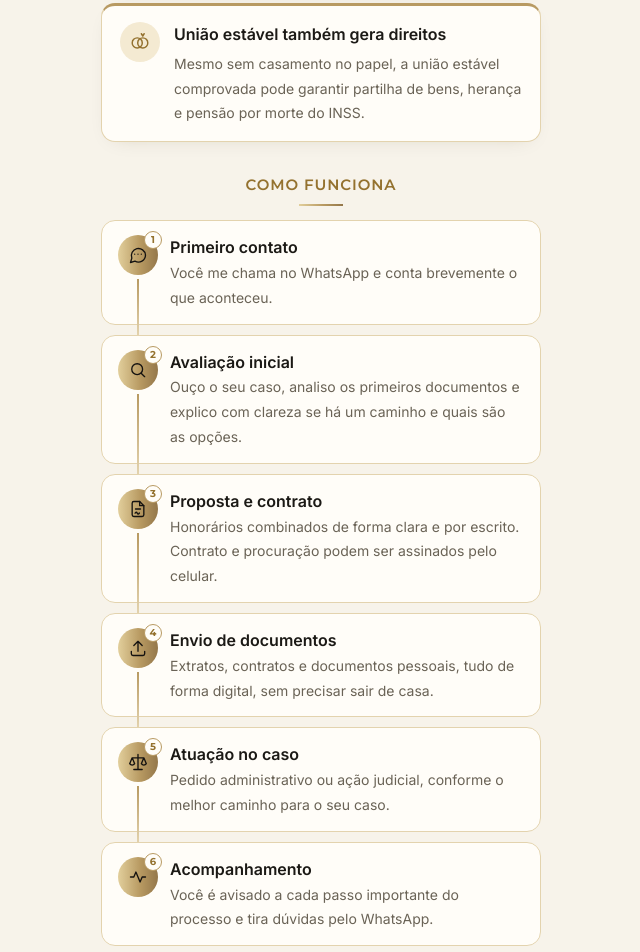
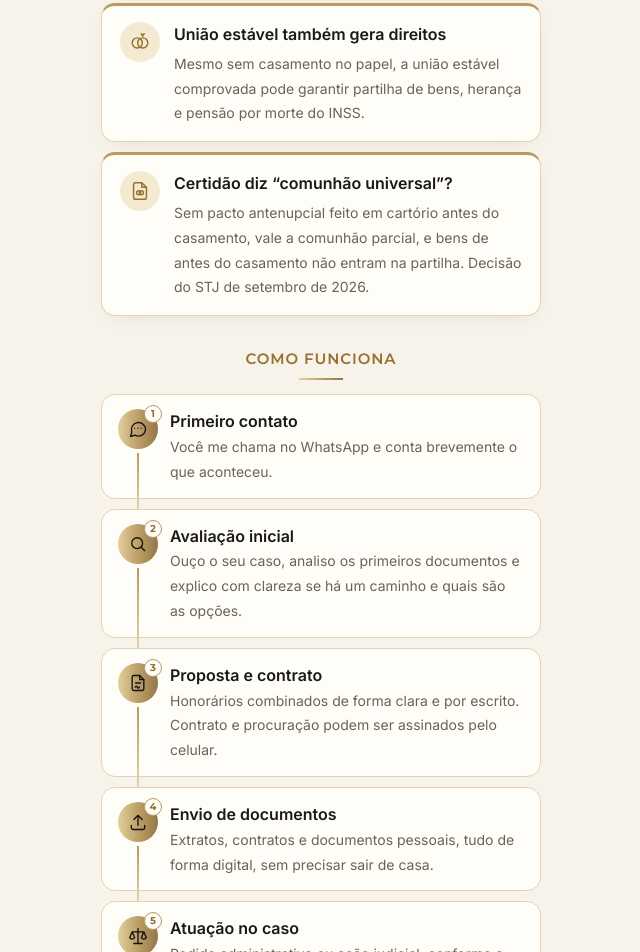
Before and after one commit to thiagobarretoconsultoriaadv-droid/pagina-thiago-barreto, a plain HTML site: page index.html in a window 1280 px wide. Shown: the part 4945-5897 px from the top of the page, without its empty margins (319-959 px from the left). Drawn offline with nearby package versions, Linux system fonts and the light colour scheme.

Commit message:
Cartão: comunhão universal sem pacto antenupcial (STJ)
Co-Authored-By: Claude Opus 5.5 <noreply@anthropic.com>
Claude-Session: https://claude.ai/code/session_011iCcgfyM5SnFDP5Poi8jR6

```diff
--- a/index.html
+++ b/index.html
@@ -328,6 +328,7 @@ footer{margin-top:34px;font-size:12px;color:var(--soft);line-height:1.6}
     <div class="rights">
       <div class="ir"><svg class="ic" viewBox="0 0 24 24" fill="none" stroke="currentColor" stroke-width="1.6" stroke-linecap="round" stroke-linejoin="round" aria-hidden="true"><circle cx="7" cy="6" r="2.2"/><circle cx="17" cy="6" r="2.2"/><circle cx="12" cy="13" r="1.8"/><path d="M3.5 21v-6.5A3.5 3.5 0 0 1 7 11a3.4 3.4 0 0 1 2.4 1M20.5 21v-6.5A3.5 3.5 0 0 0 17 11a3.4 3.4 0 0 0-2.4 1M9.5 21v-2a2.5 2.5 0 0 1 5 0v2"/></svg><p><b>Pensão também pode vir dos avós</b><span>Quando os pais não conseguem pagar a pensão, ou pagam menos do que o necessário, os avós podem ser chamados a complementar.</span></p></div>
       <div class="ir"><svg class="ic" viewBox="0 0 24 24" fill="none" stroke="currentColor" stroke-width="1.6" stroke-linecap="round" stroke-linejoin="round" aria-hidden="true"><circle cx="9" cy="13" r="5.5"/><circle cx="15" cy="13" r="5.5"/><path d="m13.5 3 1.5 2.5L16.5 3"/></svg><p><b>União estável também gera direitos</b><span>Mesmo sem casamento no papel, a união estável comprovada pode garantir partilha de bens, herança e pensão por morte do INSS.</span></p></div>
+      <div class="ir"><svg class="ic" viewBox="0 0 24 24" fill="none" stroke="currentColor" stroke-width="1.6" stroke-linecap="round" stroke-linejoin="round" aria-hidden="true"><path d="M14 3H7a2 2 0 0 0-2 2v14a2 2 0 0 0 2 2h10a2 2 0 0 0 2-2V8l-5-5Z"/><path d="M14 3v5h5"/><circle cx="10.5" cy="14" r="2.2"/><circle cx="13.5" cy="14" r="2.2"/></svg><p><b>Certidão diz “comunhão universal”?</b><span>Sem pacto antenupcial feito em cartório antes do casamento, vale a comunhão parcial, e bens de antes do casamento não entram na partilha. Decisão do STJ de setembro de 2026.</span></p></div>
     </div>
     </div>
   </section>
```
